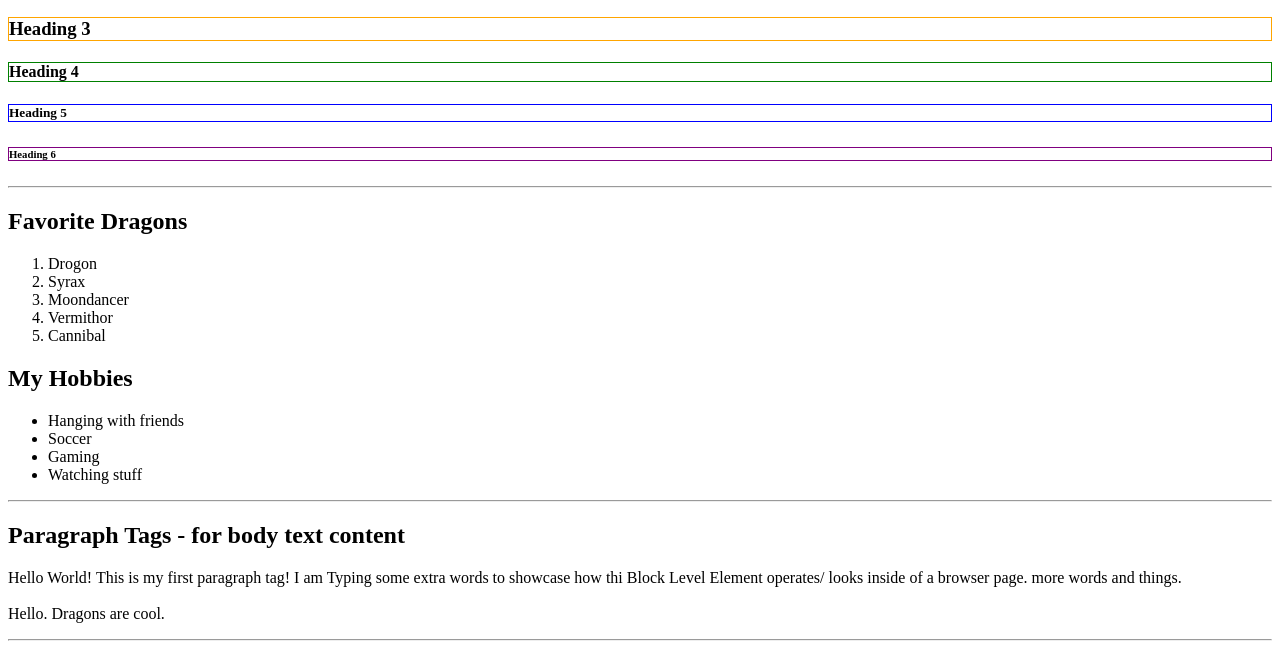
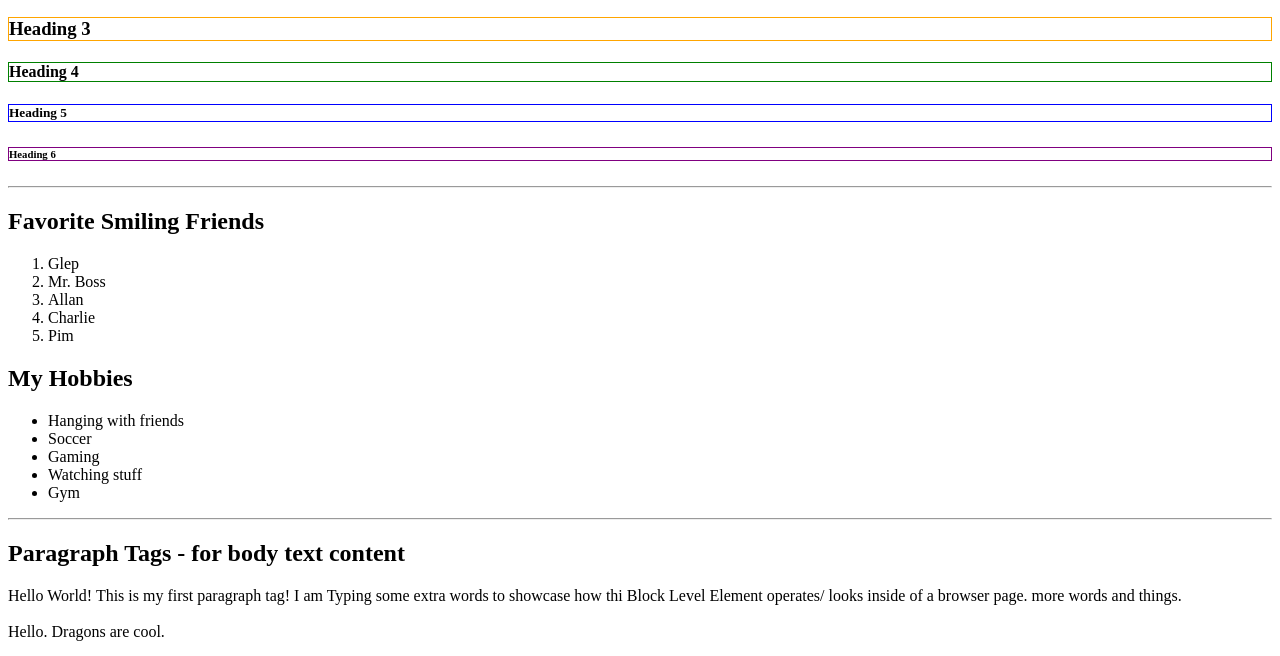
Before and after one commit to EthanCscheve/SE111_202440, a plain HTML site: page week1/index.html in a window 1280 px wide. Shown: the part 112-768 px from the top of the page. Drawn offline with Linux system fonts and the light colour scheme.

Commit message:
Week 1 in-class practice

```diff
--- a/week1/index.html
+++ b/week1/index.html
@@ -29,14 +29,14 @@
     <!--LISTS! we have ordered (numbered) and unordered (bulleted)-->
     <!--lists require: a type of list AND list items-->
 
-    <h2>Favorite Dragons</h2>
+    <h2>Favorite Smiling Friends</h2>
 
     <ol><!--ordered list type-->
-        <li>Drogon</li>
-        <li>Syrax</li>
-        <li>Moondancer</li>
-        <li>Vermithor</li>
-        <li>Cannibal</li>
+        <li>Glep</li>
+        <li>Mr. Boss</li>
+        <li>Allan</li>
+        <li>Charlie</li>
+        <li>Pim</li>
     </ol>
 
     <h2>My Hobbies</h2>
@@ -46,6 +46,7 @@
     <li>Soccer</li>
     <li>Gaming</li>
     <li>Watching stuff</li>
+    <li>Gym</li>
 </ul>
 
 <hr>
```
